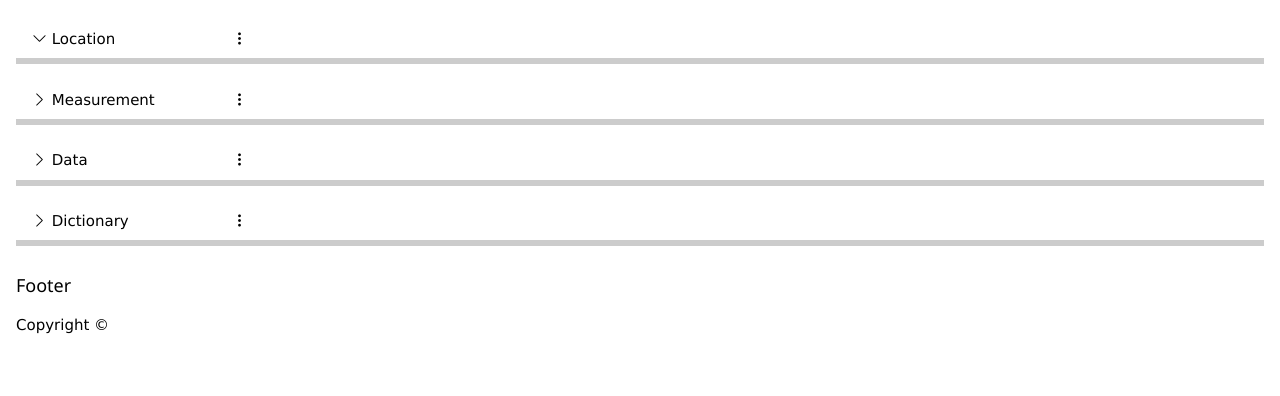
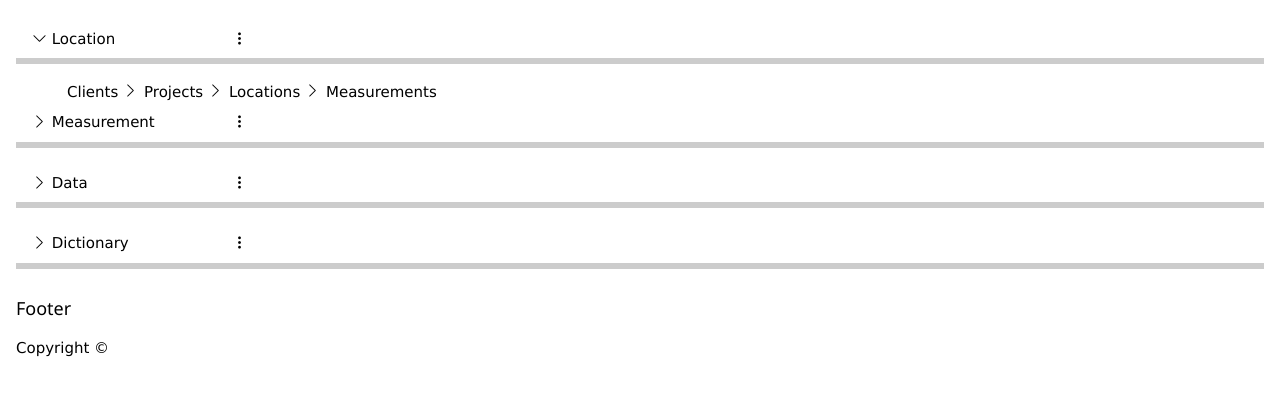
Before and after one commit to MichaelHBaker/ecam_web, a Django app: page /dashboard/ in a window 1280 px wide, after a click on "Location". Shown: the part 86-482 px from the top of the page. Run offline with Django 5.2, Linux system fonts and the light colour scheme; data that the repository does not hold is empty.

Commit message:
tree heading

```diff
--- a/main/templates/main/dashboard.html
+++ b/main/templates/main/dashboard.html
@@ -8,6 +8,12 @@
         transform: translateX(-10%);
     }
 
+    .tree-headings {
+        padding-left: 35px;
+    }
+    .tree-heading-before {
+        padding-left: 6px;
+    }
 
     .caret::before {
         content: "\25B6";
@@ -87,6 +93,12 @@
     </div>
 </div>
 <div id="location" class="w3-container w3-container-tree w3-hide">
+    <span class="tree-headings">
+        Clients
+        <i class="bi bi-chevron-right"></i><span class=tree-heading-before>Projects</span>
+        <i class="bi bi-chevron-right"></i><span class=tree-heading-before>Locations</span>
+        <i class="bi bi-chevron-right"></i><span class=tree-heading-before>Measurements</span>
+    </span>
     {% for client in clients %}
     <div class="tree-item w3-hover-light-grey">
         <div class="tree-text">
```
